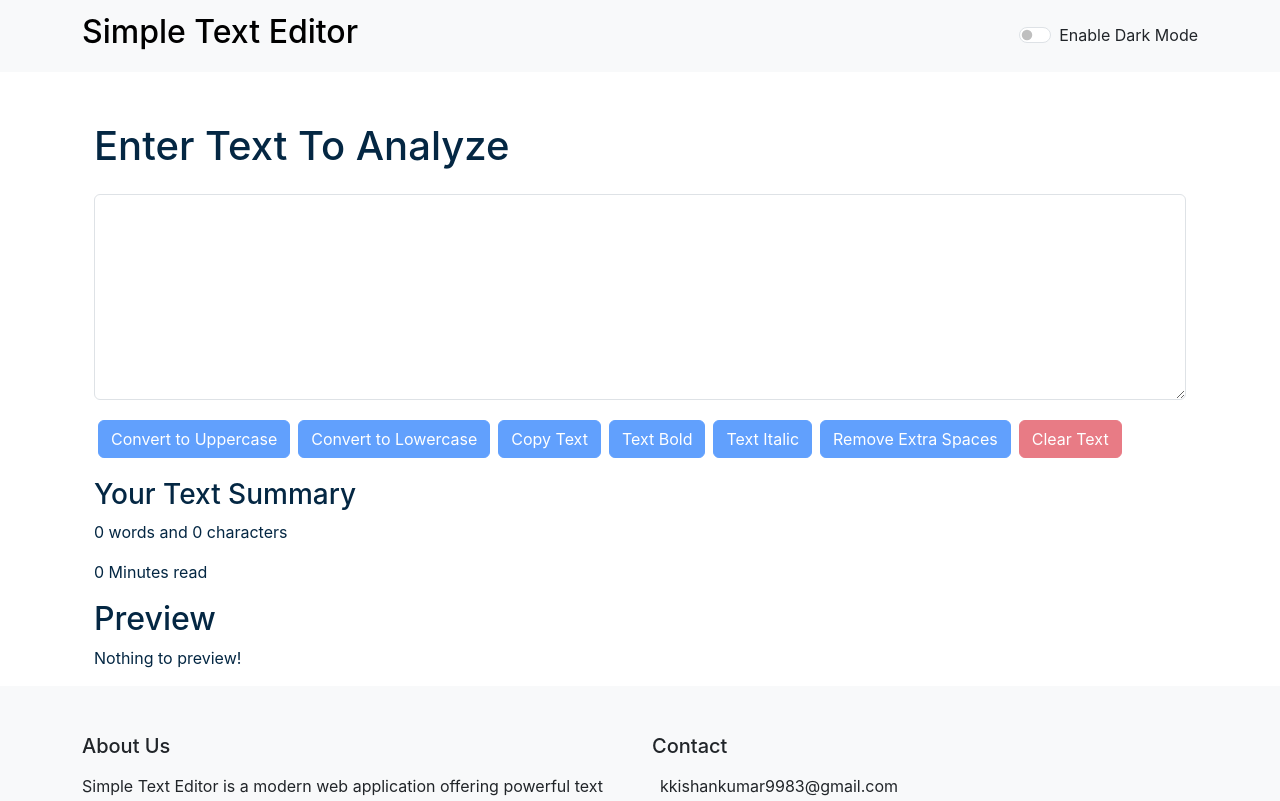
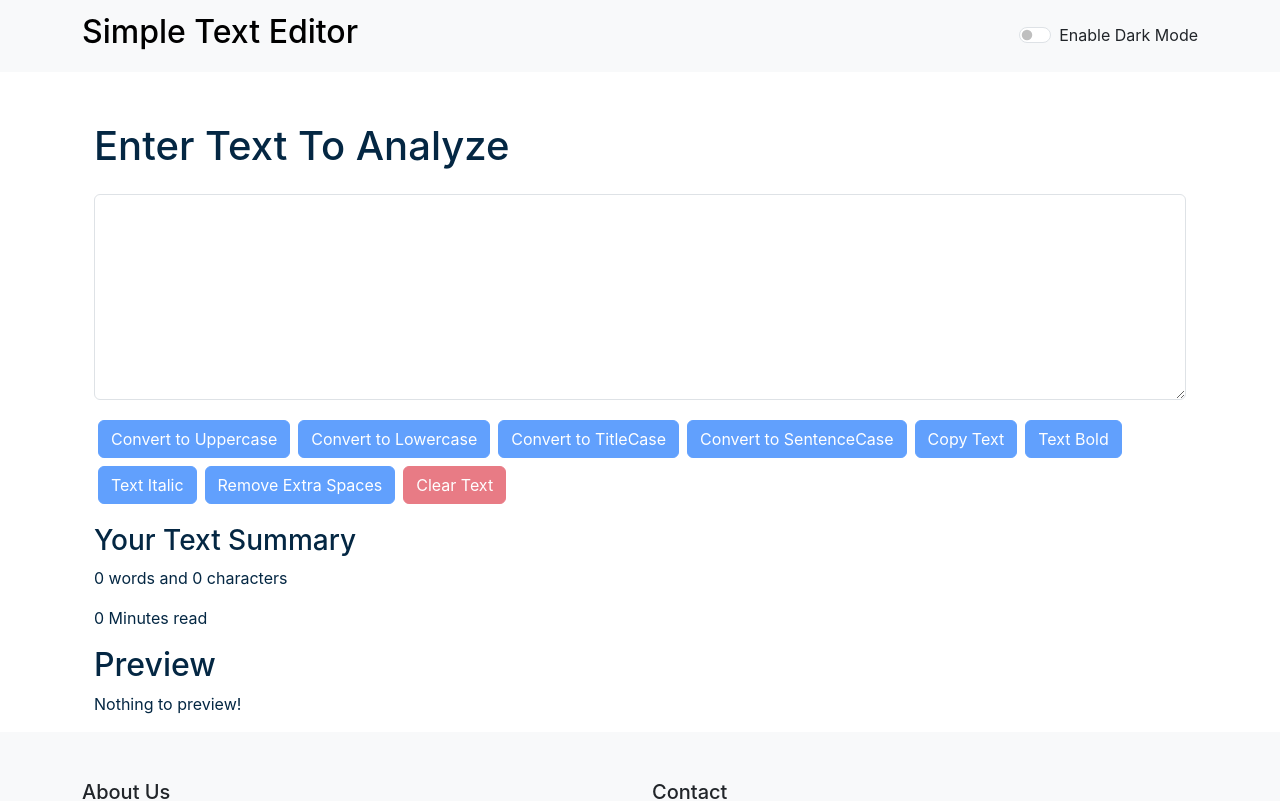
Before and after one commit to KishanKumarSolanki/Simple-Text-editor, a React (Create React App) app: page / in a window 1280 px wide. Shown: the top 801 px of the page. Built offline with nearby package versions, Linux system fonts and the light colour scheme.

Commit message:
Add title case and sentence case button

```diff
--- a/src/components/TextForm.js
+++ b/src/components/TextForm.js
@@ -45,6 +45,21 @@ export default function TextForm(props) {
         setItalic(!isItalic);
         props.showAlert("Text Italic!", "success");
     };
+    const handletitleClick = () => {
+        let newText = text.toLowerCase().split(' ').map((word) => {
+            return word.charAt(0).toUpperCase() + word.slice(1);
+        }).join(' ');
+        setText(newText);
+        props.showAlert("Converted to Titlecase!", "success");
+    }
+
+    const handleSentenceClick = () => {
+        let newText = text.trim();
+        newText = newText.toLowerCase();
+        newText = newText.charAt(0).toUpperCase() + newText.slice(1);
+        setText(newText);
+        props.showAlert("Converted to Sentence Case!", "success");
+    }
 
 
     const [isBold, setBold] = useState();
@@ -59,6 +74,8 @@ export default function TextForm(props) {
                 </div>
                 <button disabled={text.length === 0} className="btn btn-primary mx-1 my-1" onClick={handleUpClick}>Convert to Uppercase</button>
                 <button disabled={text.length === 0} className="btn btn-primary mx-1 my-1" onClick={handleLoClick}>Convert to Lowercase</button>
+                <button disabled={text.length === 0} className="btn btn-primary mx-1 my-1" onClick={handletitleClick}>Convert to TitleCase</button>
+                <button disabled={text.length === 0} className="btn btn-primary mx-1 my-1" onClick={handleSentenceClick}>Convert to SentenceCase</button>
                 <button disabled={text.length === 0} className="btn btn-primary mx-1 my-1" onClick={handleCopy}>Copy Text</button>
                 <button disabled={text.length === 0} className="btn btn-primary mx-1 my-1" onClick={handleBold}>Text Bold</button>
                 <button disabled={text.length === 0} className="btn btn-primary mx-1 my-1" onClick={handleItalic}>Text Italic</button>
```
